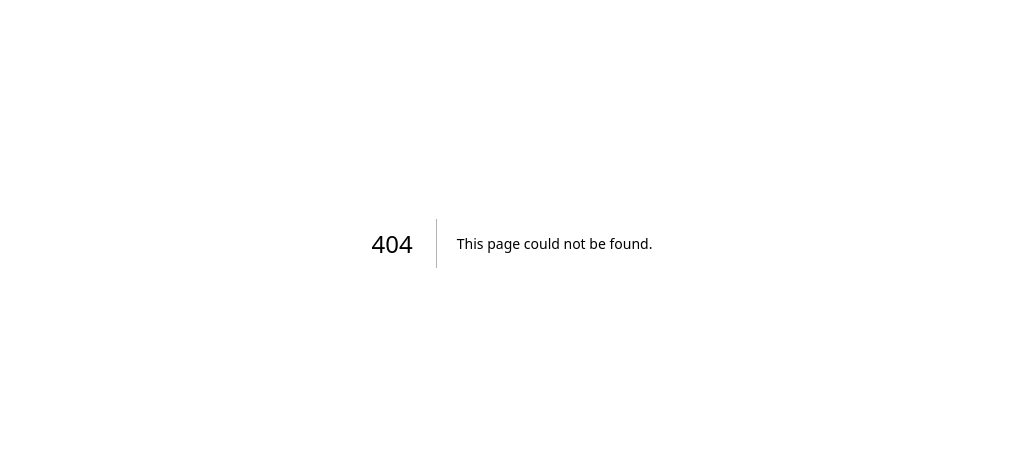
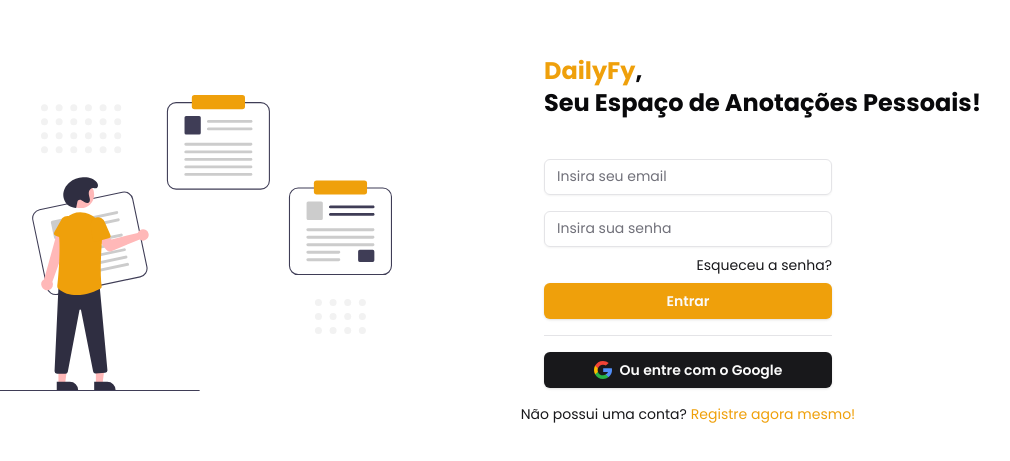
Before and after one commit to justAlves/dailyfy, a Next.js app: page /login in a window 1280 px wide. Before the commit this address had no page. Shown: the part 157-618 px from the top of the page, without its empty margins (128-1138 px from the left). Built offline with nearby package versions, Linux system fonts and the light colour scheme.

Commit message:
login(feat): add login page

```diff
--- a/package.json
+++ b/package.json
@@ -10,6 +10,7 @@
   },
   "dependencies": {
     "@radix-ui/react-icons": "^1.3.0",
+    "@radix-ui/react-separator": "^1.0.3",
     "@radix-ui/react-slot": "^1.0.2",
     "class-variance-authority": "^0.7.0",
     "clsx": "^2.1.0",
--- /dev/null
+++ b/src/app/login/page.tsx
@@ -0,0 +1,42 @@
+import Image from 'next/image'
+import React from 'react'
+import OnBoardingImage from '@/assets/images/onboarding.svg'
+import GoogleImage from '@/assets/images/google.svg'
+import { Input } from '@/components/ui/input'
+import { Button } from '@/components/ui/button'
+import { Separator } from '@/components/ui/separator'
+import Link from 'next/link'
+
+export default function Login() {
+  return (
+    <div className='h-screen flex'>
+        <div className='w-1/2 h-full justify-center items-center hidden md:flex'>
+            <Image src={OnBoardingImage} width={400} height={400} quality={100} alt='Homem colocando anotações na parede'/>
+        </div>
+        <div className="md:w-1/2 w-full h-full flex justify-center flex-col p-8">
+            <div className='mb-10'>
+                <h1 className='text-2xl font-bold text-start'><span className='text-app'>DailyFy</span>,</h1>
+                <h1 className='text-2xl font-bold'>Seu Espaço de Anotações Pessoais!</h1>
+            </div>
+            <Input className='md:w-1/2 mb-4' placeholder='Insira seu email' type='email'/>
+            <Input className='md:w-1/2' placeholder='Insira sua senha' type='password'/>
+            <Button variant={'link'} className='md:w-1/2 justify-end p-0 text-primary'>
+                Esqueceu a senha?
+            </Button>
+            <Button className='md:w-1/2 bg-app hover:bg-app/85 font-semibold'>
+                Entrar
+            </Button>
+            <Separator className='my-4 w-1/2'/>
+            <Button className='md:w-1/2 mb-2 font-semibold gap-2'>
+                <Image src={GoogleImage} width={18} height={18} quality={100} alt='google logo'/>
+                Ou entre com o Google
+            </Button>
+            <Button asChild variant={'link'} className='w-1/2'>
+                <Link href={"/register"}>
+                    Não possui uma conta? <span className='text-app ml-1'>Registre agora mesmo!</span>
+                </Link>
+            </Button>
+        </div>
+    </div>
+  )
+}
--- a/src/app/page.tsx
+++ b/src/app/page.tsx
@@ -2,16 +2,19 @@
 import React from 'react'
 import OnBoardingImage from '@/assets/images/onboarding.svg'
 import { Button } from '@/components/ui/button'
+import Link from 'next/link'
 
 export default function Home() {
   return (
     <div className='h-screen flex justify-center items-center flex-col'>
-      <div className='w-2/4 flex flex-col justify-center text-center items-center'>
+      <div className='sm:w-2/4 flex flex-col justify-center text-center items-center w-full p-2'>
         <Image src={OnBoardingImage} width={200} height={200} quality={100} alt='Homem colocando anotações na parede'/>
         <h1 className='text-3xl font-bold text-title mt-10 mb-2'>Explore o Potencial Diário: Bem-vindo ao <span className='text-app'>DailyFy</span>, Seu Espaço de Anotações Pessoais!</h1>
         <p className='text-lg text-subtitle font-normal mb-10'>Desbloqueie a Criatividade, Organize Pensamentos e Cultive Hábitos Produtivos com a Experiência do Dailyfy.</p>
-        <Button className='font-semibold hover:scale-105 transition-all'>
-          Começar
+        <Button asChild className='font-semibold hover:scale-105 transition-all'>
+          <Link href="/login">
+            Começar
+          </Link>
         </Button>
       </div>
     </div>
--- /dev/null
+++ b/src/components/ui/input.tsx
@@ -0,0 +1,25 @@
+import * as React from "react"
+
+import { cn } from "@/lib/utils"
+
+export interface InputProps
+  extends React.InputHTMLAttributes<HTMLInputElement> {}
+
+const Input = React.forwardRef<HTMLInputElement, InputProps>(
+  ({ className, type, ...props }, ref) => {
+    return (
+      <input
+        type={type}
+        className={cn(
+          "flex h-9 w-full rounded-md border border-input bg-transparent px-3 py-1 text-sm shadow-sm transition-colors file:border-0 file:bg-transparent file:text-sm file:font-medium placeholder:text-muted-foreground focus-visible:outline-none focus-visible:ring-1 focus-visible:ring-ring disabled:cursor-not-allowed disabled:opacity-50",
+          className
+        )}
+        ref={ref}
+        {...props}
+      />
+    )
+  }
+)
+Input.displayName = "Input"
+
+export { Input }
--- /dev/null
+++ b/src/components/ui/separator.tsx
@@ -0,0 +1,31 @@
+"use client"
+
+import * as React from "react"
+import * as SeparatorPrimitive from "@radix-ui/react-separator"
+
+import { cn } from "@/lib/utils"
+
+const Separator = React.forwardRef<
+  React.ElementRef<typeof SeparatorPrimitive.Root>,
+  React.ComponentPropsWithoutRef<typeof SeparatorPrimitive.Root>
+>(
+  (
+    { className, orientation = "horizontal", decorative = true, ...props },
+    ref
+  ) => (
+    <SeparatorPrimitive.Root
+      ref={ref}
+      decorative={decorative}
+      orientation={orientation}
+      className={cn(
+        "shrink-0 bg-border",
+        orientation === "horizontal" ? "h-[1px] w-full" : "h-full w-[1px]",
+        className
+      )}
+      {...props}
+    />
+  )
+)
+Separator.displayName = SeparatorPrimitive.Root.displayName
+
+export { Separator }
```
Also changed, not shown: src/assets/images/google.svg (added), 1 other file (tests, documents, lock files or other folders).
